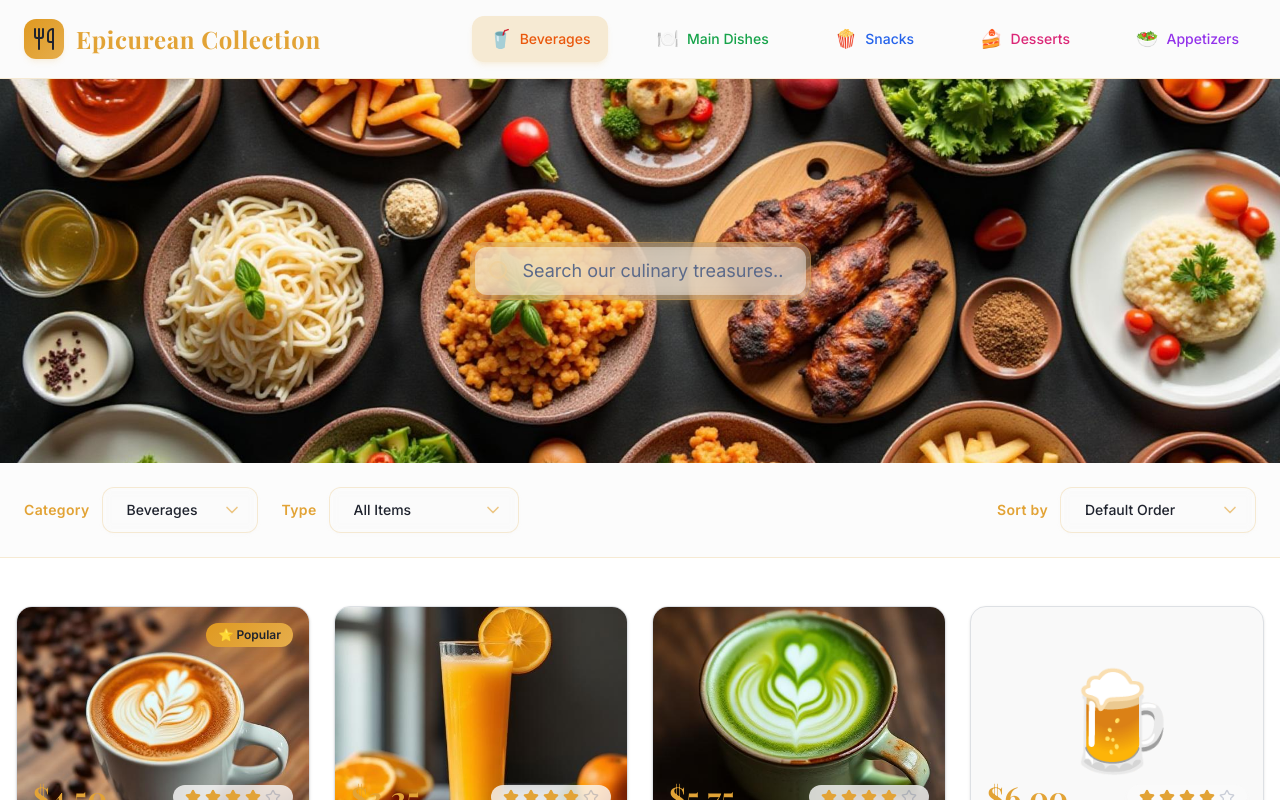
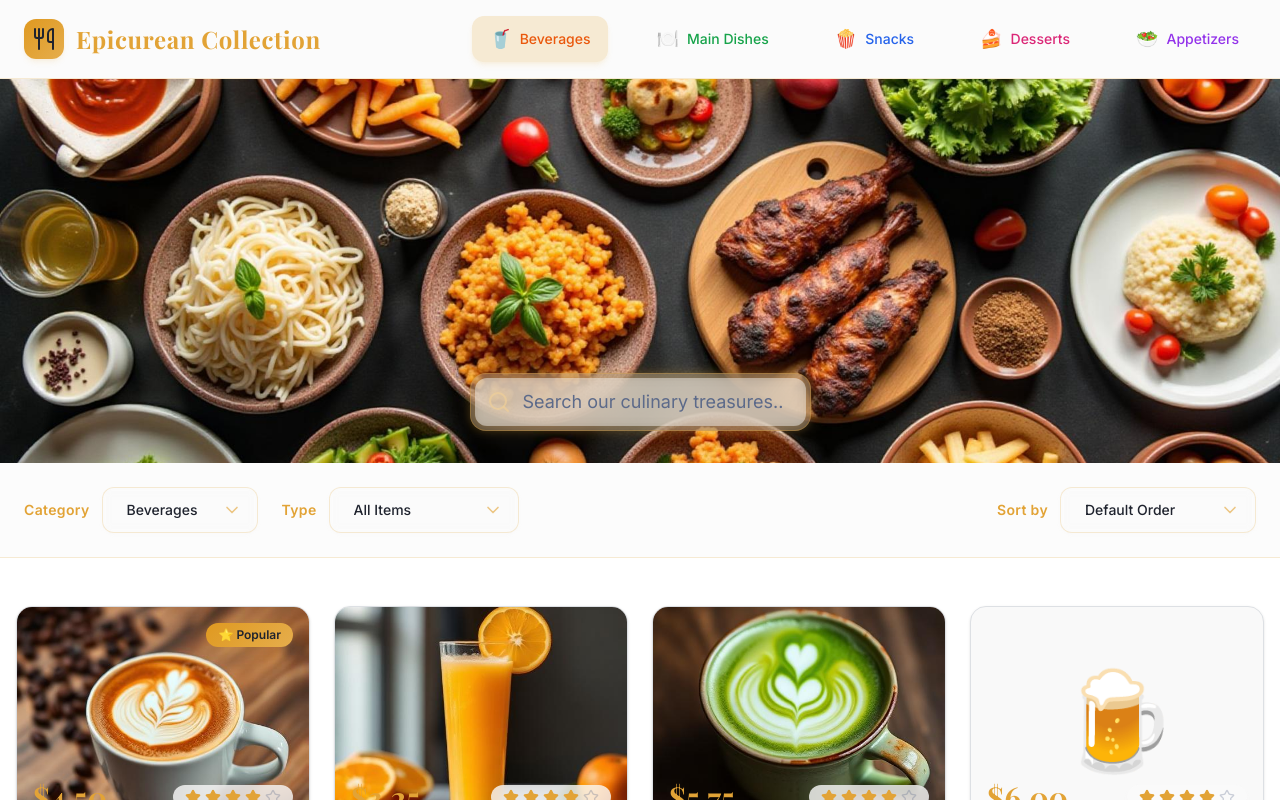
Before and after one commit to jacson03/bolt, a React (Vite) app: page / in a window 1280 px wide. Shown: the top 800 px of the page. Built offline with nearby package versions, Linux system fonts and the light colour scheme.

Commit message:
Move search input to bottom
Move the search input element to the bottom of the hero section.

```diff
--- a/src/components/HeroSection.tsx
+++ b/src/components/HeroSection.tsx
@@ -8,7 +8,7 @@ export const HeroSection = ({
   searchTerm,
   onSearchChange
 }: HeroSectionProps) => {
-  return <div className="relative h-96 bg-cover bg-center flex items-center justify-center overflow-hidden" style={{
+  return <div className="relative h-96 bg-cover bg-center flex items-end justify-center overflow-hidden pb-8" style={{
     backgroundImage: `url(${heroImage})`
   }}>
       <div className="absolute inset-0 bg-gradient-to-b from-luxury/70 via-luxury/50 to-luxury/80"></div>
```
